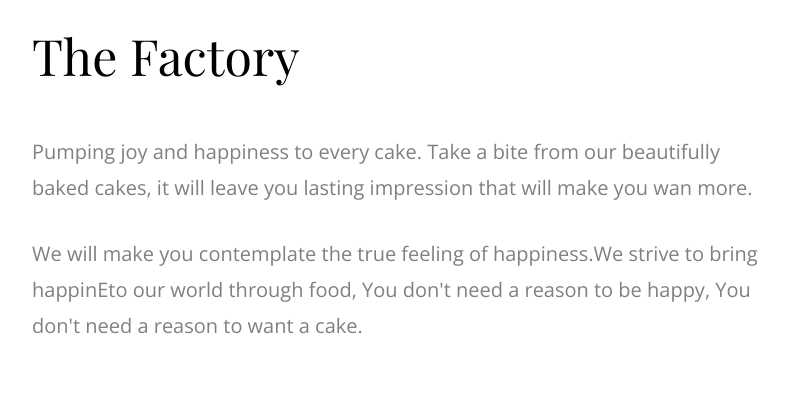
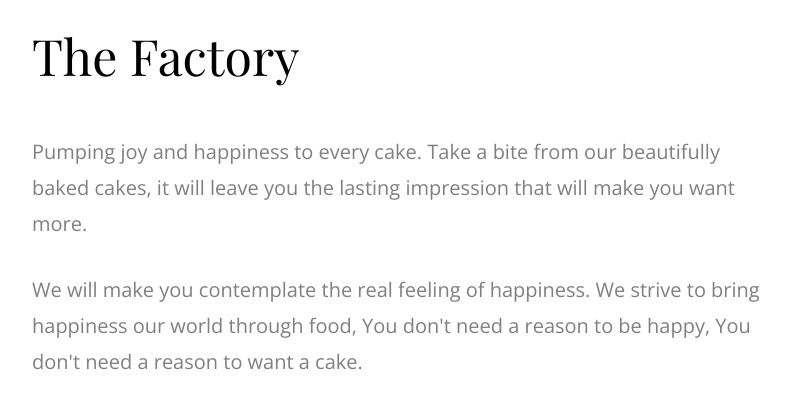
Before and after one commit to Frostfury/Cakeworld, a plain HTML site: page index.html in a window 1280 px wide. Shown: the part 2080-2475 px from the top of the page, without its empty margins (243-1033 px from the left). Drawn offline with nearby package versions, Linux system fonts and the light colour scheme; grey boxes are pictures that could not be loaded; files whose address does not match are found by name; a web font is replaced by a local one.

Commit message:
text change

```diff
--- a/index.html
+++ b/index.html
@@ -125,8 +125,8 @@
             <div class="row align-items-center justify-content-center">
               <div class="col-md-12 col-lg-8 section-heading">
                 <h2 class="heading mb-5">The Factory</h2>
-                <p>Pumping joy and happiness to every cake. Take a bite from our beautifully baked cakes, it will leave you lasting impression that will make you wan more.</p>
-                <p>We will make you contemplate the true feeling of happiness.We strive to bring happinEto our world through food, You don't need a reason to be happy, You don't need a reason to want a cake.</p>
+                <p>Pumping joy and happiness to every cake. Take a bite from our beautifully baked cakes, it will leave you the lasting impression that will make you want more.</p>
+                <p>We will make you contemplate the real feeling of happiness. We strive to bring happiness our world through food, You don't need a reason to be happy, You don't need a reason to want a cake.</p>
               </div>
             </div>
           </div>
```
